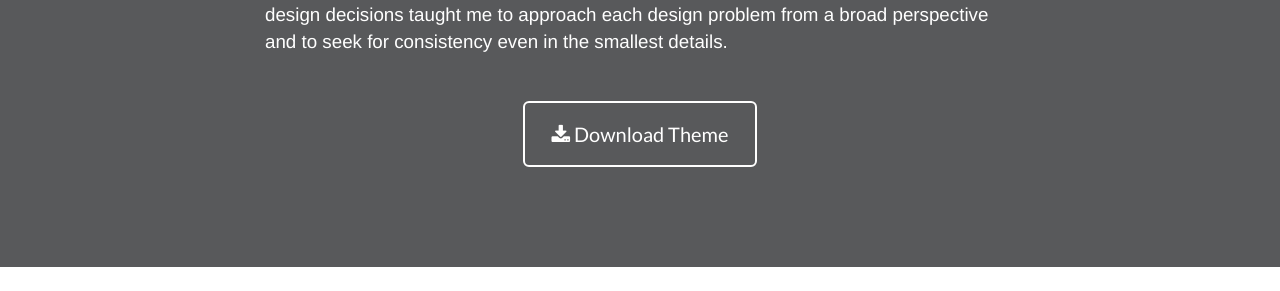
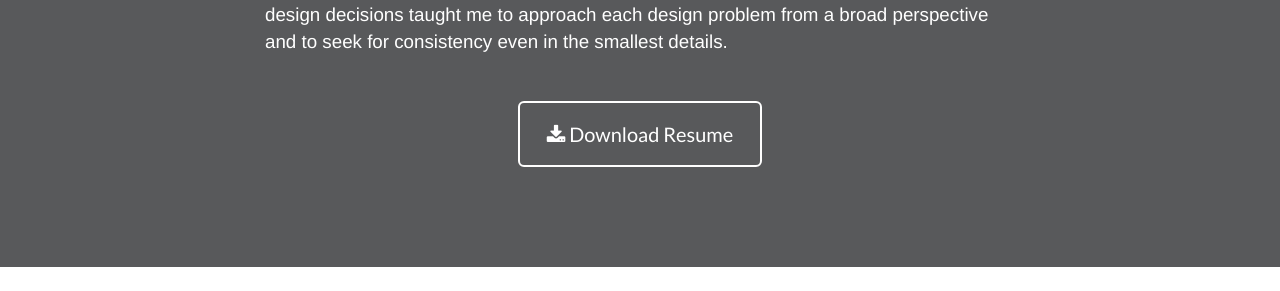
Before and after one commit to bilgegercek/bilgegercek.github.io, a Jekyll site: the page built from index.html, in a window 1280 px wide and 900 px high, scrolled down 1802 px. Shown: the part 138-429 px from the top of the window. Built offline with Jekyll 4.4.1, drawn with Linux system fonts in a browser that asks for light colours.

Commit message:
Update about.html

```diff
--- a/_includes/about.html
+++ b/_includes/about.html
@@ -14,8 +14,8 @@
                     <p class="about-me">I have a trained eye for clean and functional design. Design thinking is a skill I have developed during my educational and professional background. The need of scalable design decisions taught me to approach each design problem from a broad perspective and to seek for consistency even in the smallest details. </p>
             </div>
             <div class="col-lg-8 col-lg-offset-2 text-center">
-                    <a href="#" class="btn btn-lg btn-outline">
-                        <i class="fa fa-download"></i> Download Theme
+                    <a href="{{ site.url }}/download/BilgeGercek_Resume_UX_ON.pdf" class="btn btn-lg btn-outline">
+                        <i class="fa fa-download"></i> Download Resume
                     </a>
                 </div>
             </div>
```
